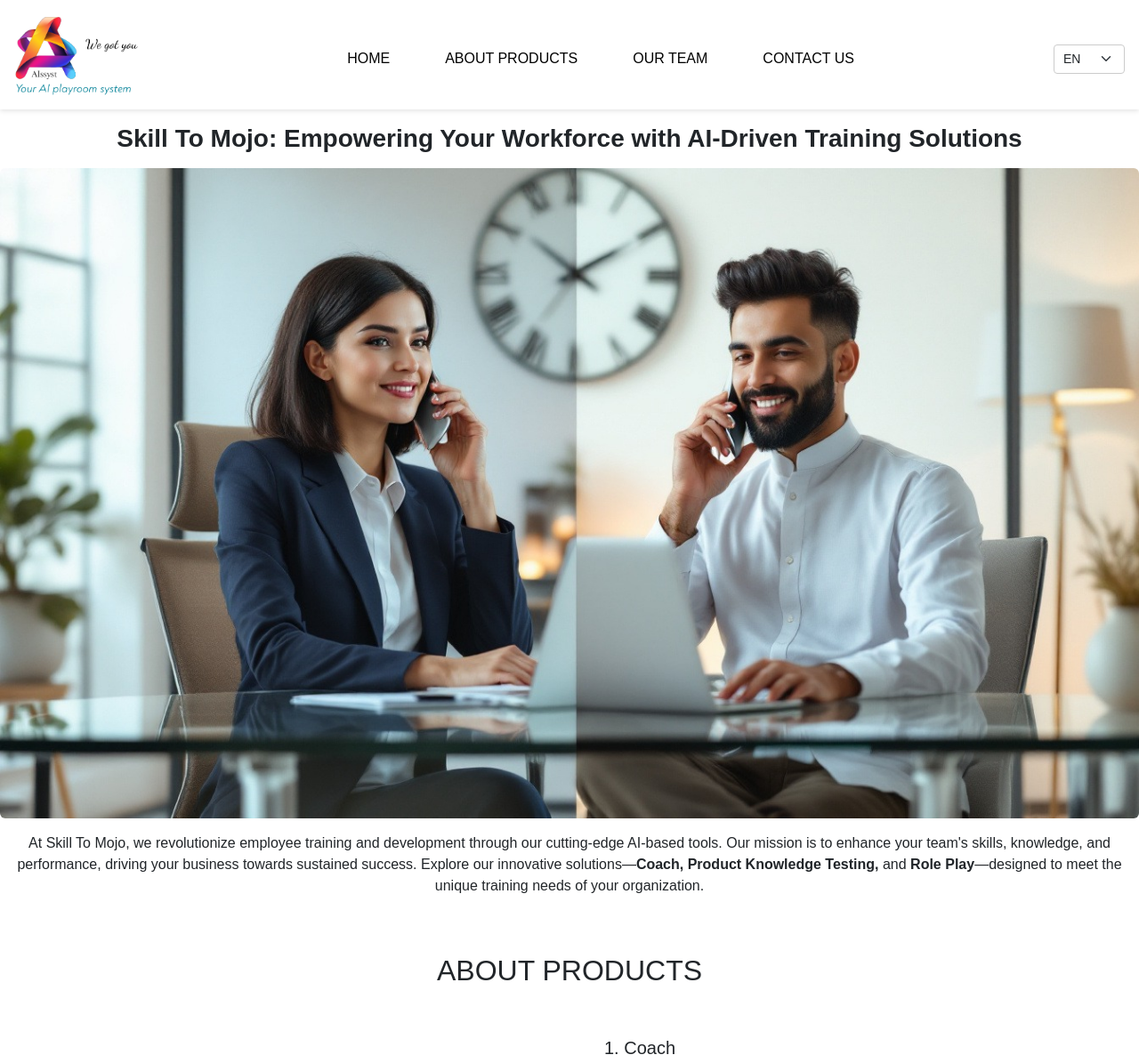
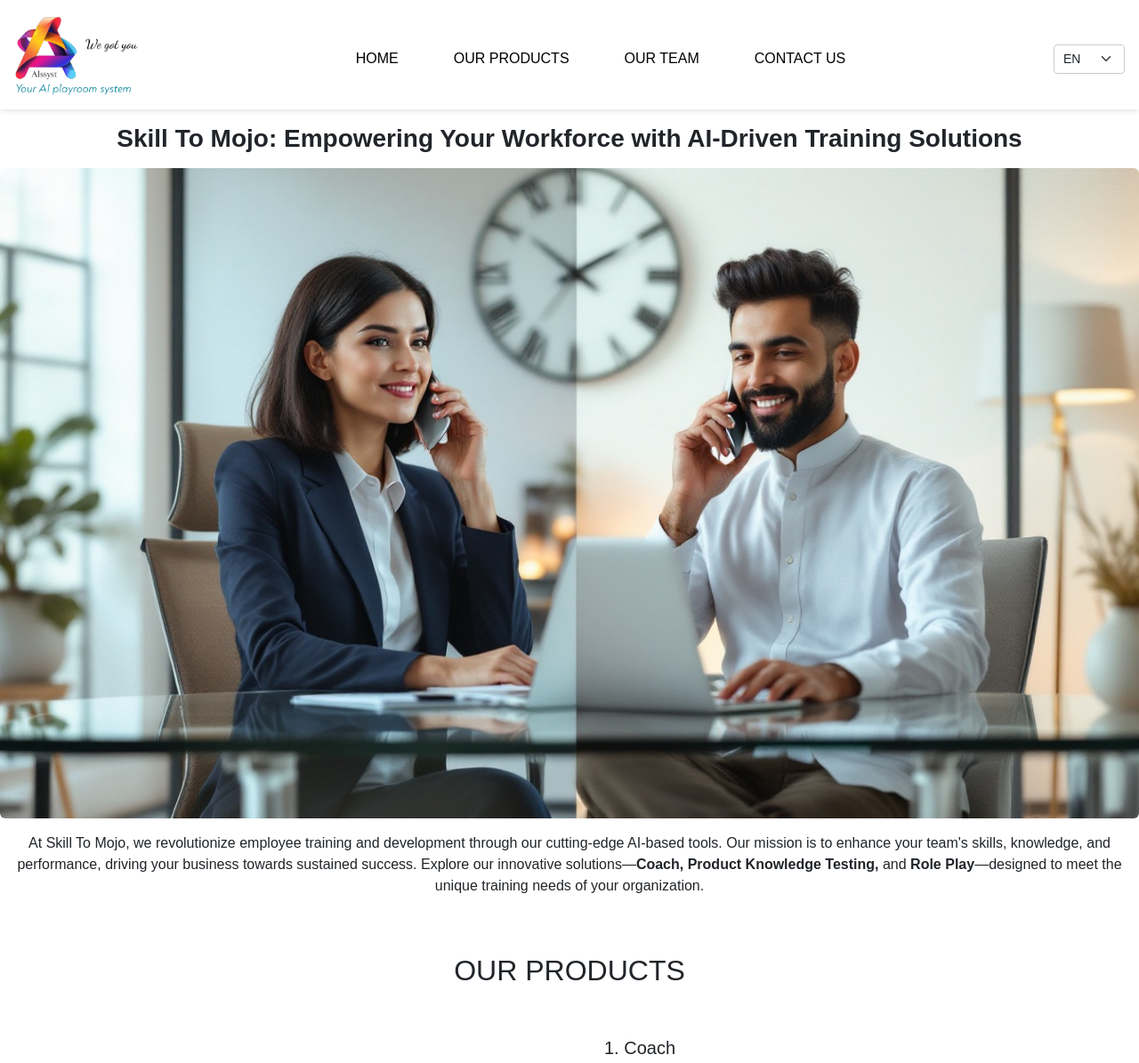
Before and after one commit to NavyaAgarwal02/Skill-To-Mojo, a plain HTML site: page index.html in a window 1280 px wide. Shown: the top 1195 px of the page at 89% size. Drawn offline with nearby package versions, Linux system fonts and the light colour scheme.

Commit message:
Update index.html

```diff
--- a/index.html
+++ b/index.html
@@ -26,7 +26,7 @@
         <nav id="main-nav" class="d-none d-md-flex">
             <ul class="nav">
                 <li class="nav-item"><a class="nav-link" href="#">HOME</a></li>
-                <li class="nav-item"><a class="nav-link" href="#about">ABOUT PRODUCTS</a></li>
+                <li class="nav-item"><a class="nav-link" href="#about">OUR PRODUCTS</a></li>
                 <li class="nav-item"><a class="nav-link" href="#ourTeam">OUR TEAM</a></li>
                 <li class="nav-item"><a class="nav-link" href="#contact">CONTACT US</a></li>
             </ul>
@@ -38,7 +38,7 @@
             <nav id="mobile-nav" class="d-none">
                 <ul class="nav flex-column">
                     <li class="nav-item"><a class="nav-link" href="#">HOME</a></li>
-                    <li class="nav-item"><a class="nav-link" href="#about">ABOUT PRODUCTS</a></li>
+                    <li class="nav-item"><a class="nav-link" href="#about">OUR PRODUCTS</a></li>
                     <li class="nav-item"><a class="nav-link" href="#ourTeamMob">OUR TEAM</a></li>
                     <li class="nav-item"><a class="nav-link" href="#contact">CONTACT US</a></li>
                 </ul>
@@ -74,7 +74,7 @@
     <!-- About Section -->
     <section id="about" class="d-flex flex-wrap align-items-center py-5">
         <div class="container">
-            <h2 class="text-center mb-5">ABOUT PRODUCTS</h2>
+            <h2 class="text-center mb-5">OUR PRODUCTS</h2>
             <div class="row">
                 <div class="col-md-6">
 
```
